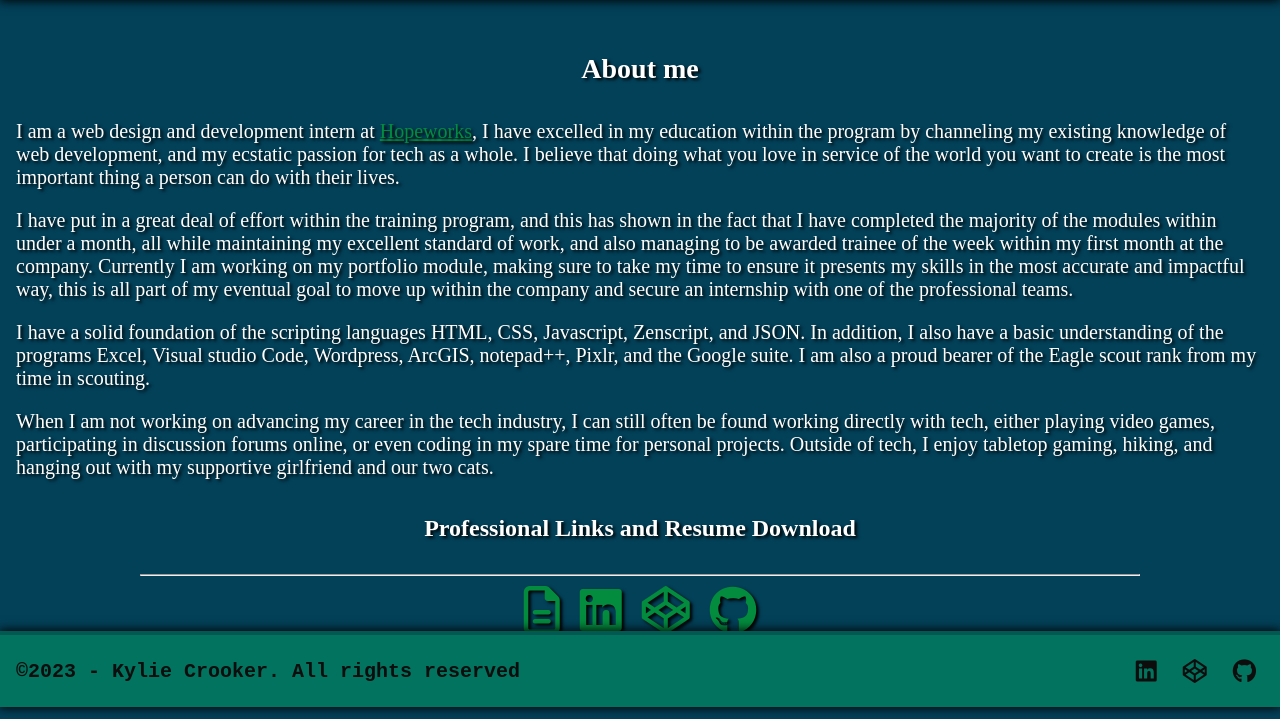
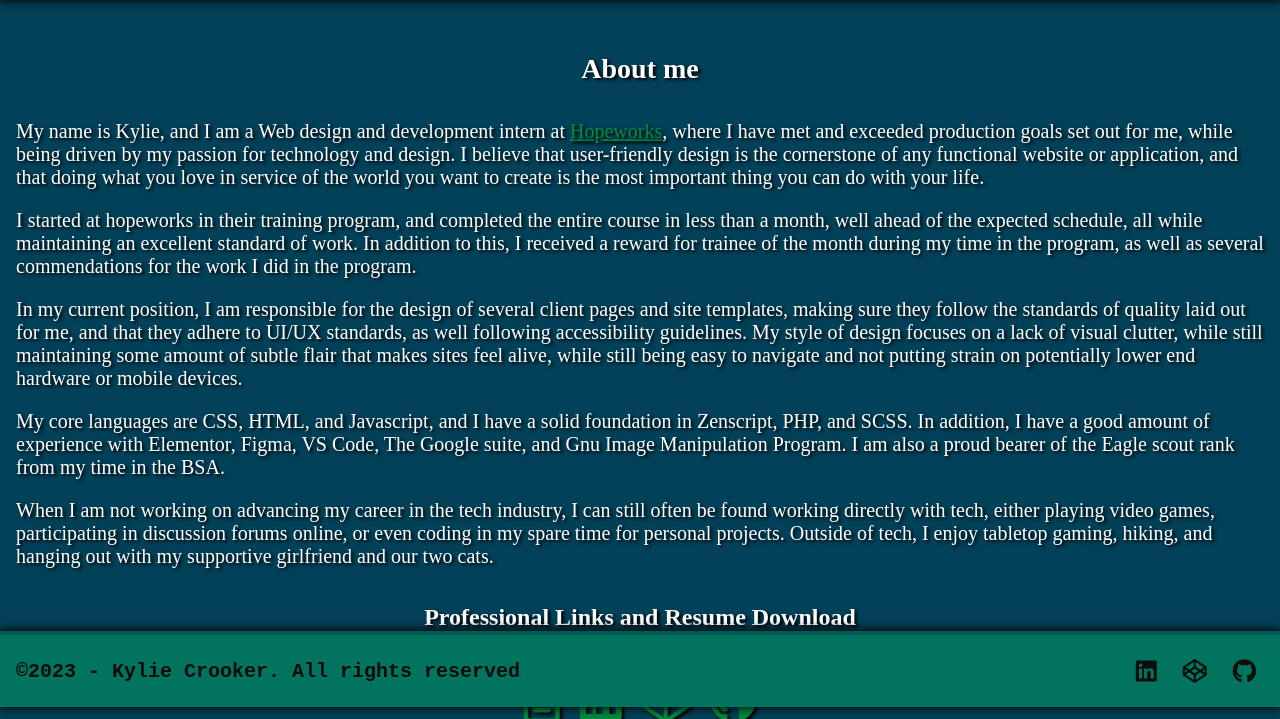
Before and after one commit to kylieCrooker/Portfolio, a PHP site: page /about.php in a window 1280 px wide. Shown: the part 93-812 px from the top of the page. Run offline with PHP 8.4, Linux system fonts and the light colour scheme; some libraries are stand-ins or nearby versions; some web fonts are replaced.

Commit message:
Update about.php
Updated professional bio

```diff
--- a/about.php
+++ b/about.php
@@ -14,29 +14,34 @@
     <div id="main">
         <div class="content-box-about">
             <h2>About me</h2>
-            <p>I am a web design and development intern at <a href="https://hopeworks.org/" title="Hopeworks Site"
-                    target="_blank" class="link">Hopeworks</a>, I have excelled in my education within the
-                program by channeling my existing knowledge of web development, and my ecstatic passion for tech as a
-                whole. I believe that doing what you love in service of the world you want to create is the most
-                important thing a person can do with their lives.
+            <p>My name is Kylie, and I am a Web design and development intern at <a href="https://hopeworks.org/"
+                    title="Hopeworks Site" target="_blank" class="link">Hopeworks</a>, where I have met and
+                exceeded production goals set out for me, while being driven by my passion for technology and design. I
+                believe that user-friendly design is the cornerstone of any functional website or application, and that
+                doing what you love in service of the world you want to create is the most important thing you can do
+                with your life.</p>
+            <p>I started at hopeworks in their training program, and completed the entire course in less than a month,
+                well ahead of the expected schedule, all while maintaining an excellent standard of work. In addition to
+                this, I received a reward for trainee of the month during my time in the program, as well as several
+                commendations for the work I did in the program.
             </p>
-            <p>I have put in a great deal of effort within the training program, and this has shown in the fact that
-                I
-                have completed the majority of the modules within under a month, all while maintaining my excellent
-                standard of work, and also managing to be awarded trainee of the week within my first month at the
-                company. Currently I am working on my portfolio module, making sure to take my time to ensure it
-                presents my skills in the most accurate and impactful way, this is all part of my eventual goal to
-                move
-                up within the company and secure an internship with one of the professional teams.</p>
-            <p>I have a solid foundation of the scripting languages HTML, CSS, Javascript, Zenscript, and JSON. In
-                addition, I also have a basic understanding of the programs Excel, Visual studio Code, Wordpress,
-                ArcGIS, notepad++, Pixlr, and the Google suite. I am also a proud bearer of the Eagle scout rank
-                from my
-                time in scouting.</p>
+            <p>In my current position, I am responsible for the design of several client pages and site templates,
+                making sure they follow the standards of quality laid out for me, and that they adhere to UI/UX
+                standards, as well following accessibility guidelines. My style of design focuses on a lack of visual
+                clutter, while still maintaining some amount of subtle flair that makes sites feel alive, while still
+                being easy to navigate and not putting strain on potentially lower end hardware or mobile devices.
+            </p>
+            <p>My core languages are CSS, HTML, and Javascript, and I have a solid foundation in Zenscript, PHP, and
+                SCSS. In addition, I have a good amount of experience with Elementor, Figma, VS Code, The Google suite,
+                and Gnu Image Manipulation Program. I am also a proud bearer of the Eagle scout rank from my time in the
+                BSA.
+            </p>
             <p>When I am not working on advancing my career in the tech industry, I can still often be found working
                 directly with tech, either playing video games, participating in discussion forums online, or even
                 coding in my spare time for personal projects. Outside of tech, I enjoy tabletop gaming, hiking, and
-                hanging out with my supportive girlfriend and our two cats.</p>
+                hanging out with my supportive girlfriend and our two cats.
+
+            </p>
             <h3 style="text-align: center;">Professional Links and Resume Download</h3>
             <hr>
             <div class="spotlight-links">
```
